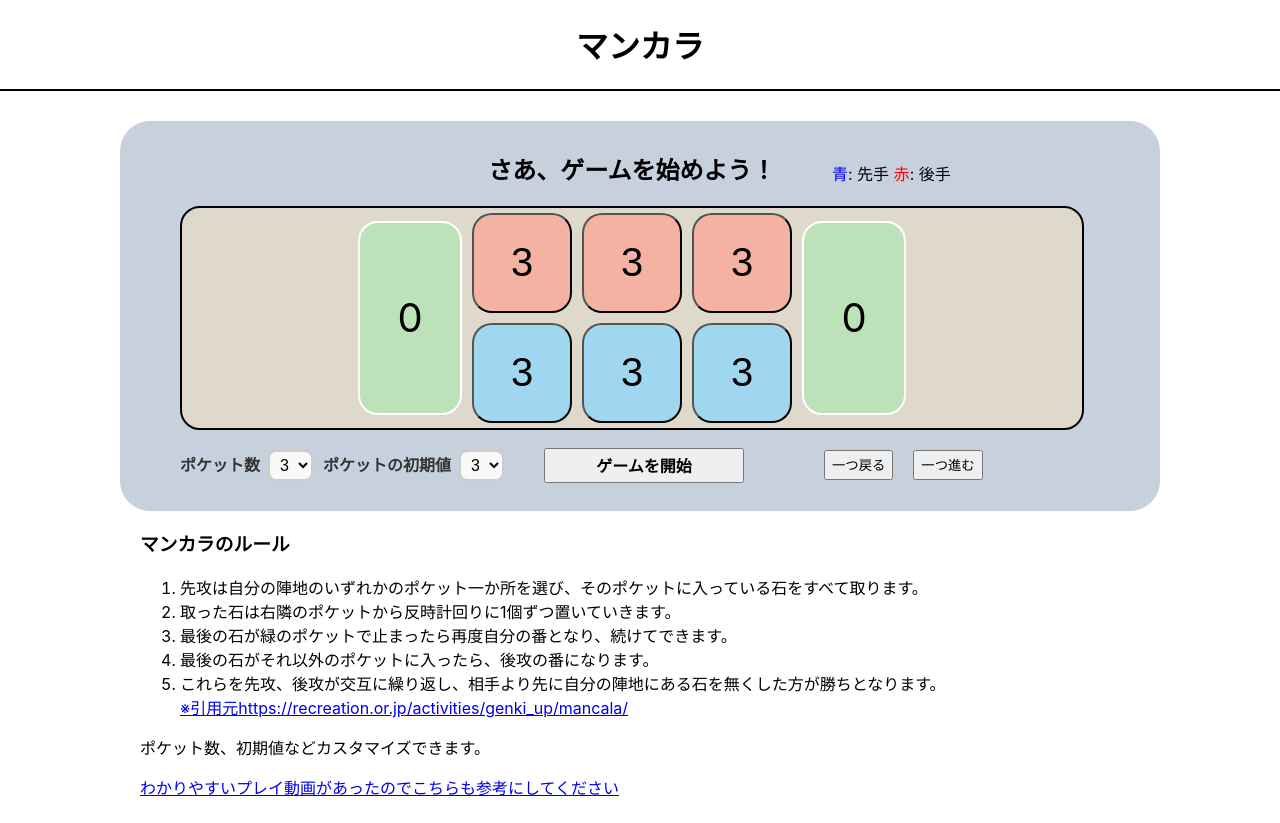
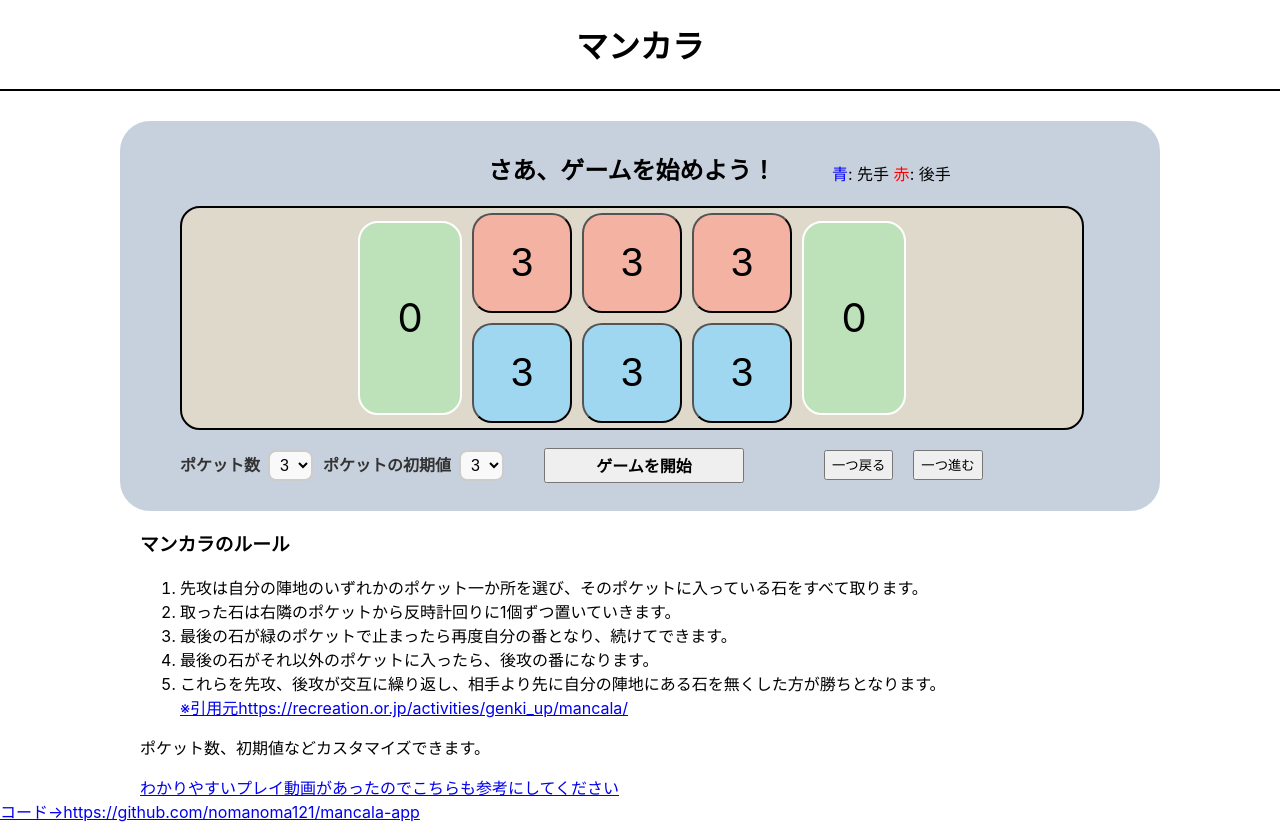
Before and after one commit to nomanoma121/mancala-app, a React (Create React App) app: page / in a window 1280 px wide. Before the commit the page ends 800 px from the top, so only its background shows below. Built offline with nearby package versions, Linux system fonts and the light colour scheme.

Commit message:
初期化した際にwinnerも初期化するよう変更

```diff
--- a/src/App.js
+++ b/src/App.js
@@ -283,6 +283,7 @@ function Game() {
     setIsAdditionalTurn(false);
     setIsFirst(true);
     setIsPlaying(false);
+    setWinner();
   }
 
   const preSituation = () => {
@@ -437,6 +438,7 @@ export default function main () {
         <p>ポケット数、初期値などカスタマイズできます。</p>
         <a href="https://youtu.be/OL3m2ZbKb1o?si=orJHShWmcIA8yD6W" target="_blank" rel="noopener noreferrer">わかりやすいプレイ動画があったのでこちらも参考にしてください</a>
       </div>
+      <a href="https://github.com/nomanoma121/mancala-app" target="_blank" rel="noopener noreferrer">コード→https://github.com/nomanoma121/mancala-app</a>
     </>
   );
 }
```
